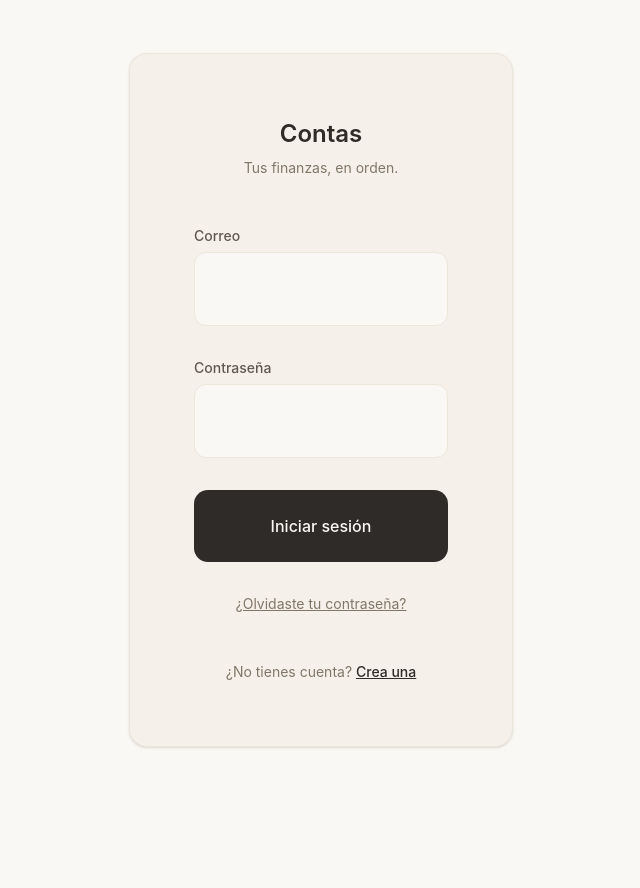
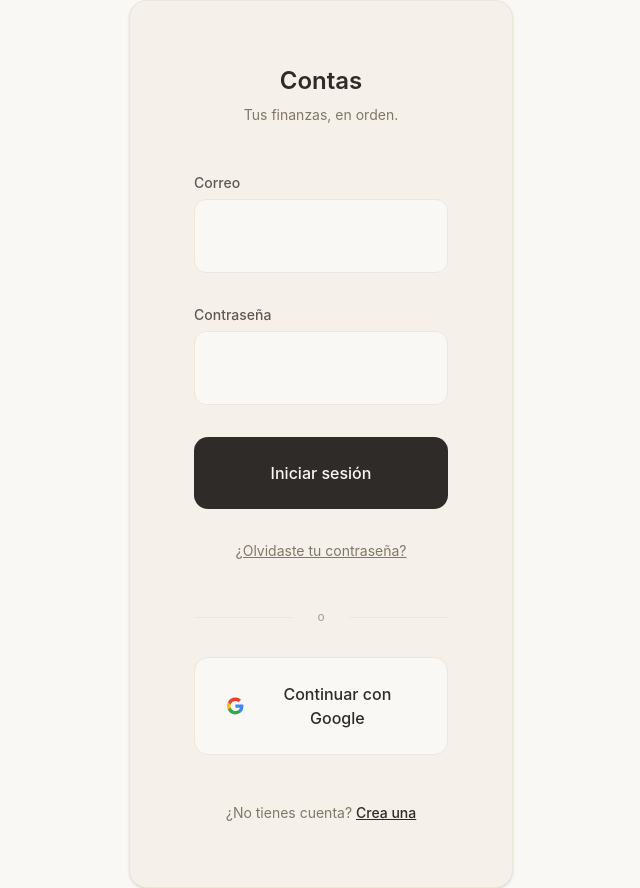
Before and after one commit to antiacores/contas, a React (Vite) app: page /login in a window 1280 px wide. Shown: the whole page, without its empty margins (319-959 px from the left). Before the commit the page ends 800 px from the top, so only its background shows below. Built offline with nearby package versions, Linux system fonts and the light colour scheme; no server answers.

Commit message:
feat: integrate Google sign-in into login and register screens

```diff
--- a/src/features/auth/LoginPage.tsx
+++ b/src/features/auth/LoginPage.tsx
@@ -4,6 +4,8 @@ import { supabase } from '../../lib/supabase'
 import { AuthLayout } from './AuthLayout'
 import { FormField } from './components/FormField'
 import { SubmitButton } from './components/SubmitButton'
+import { GoogleButton } from './components/GoogleButton'
+import { Divider } from './components/Divider'
 
 export function LoginPage() {
   const navigate = useNavigate()
@@ -81,6 +83,10 @@ export function LoginPage() {
           ¿Olvidaste tu contraseña?
         </Link>
       </form>
+            <div className="mt-6 flex flex-col gap-4">
+        <Divider label="o" />
+        <GoogleButton />
+      </div>
     </AuthLayout>
   )
 }
--- a/src/features/auth/RegisterPage.tsx
+++ b/src/features/auth/RegisterPage.tsx
@@ -4,6 +4,8 @@ import { supabase } from '../../lib/supabase'
 import { AuthLayout } from './AuthLayout'
 import { FormField } from './components/FormField'
 import { SubmitButton } from './components/SubmitButton'
+import { GoogleButton } from './components/GoogleButton'
+import { Divider } from './components/Divider'
 
 export function RegisterPage() {
   const [email, setEmail] = useState('')
@@ -107,6 +109,10 @@ export function RegisterPage() {
 
         <SubmitButton loading={loading}>Crear cuenta</SubmitButton>
       </form>
+            <div className="mt-6 flex flex-col gap-4">
+        <Divider label="o" />
+        <GoogleButton />
+      </div>
     </AuthLayout>
   )
 }
```
